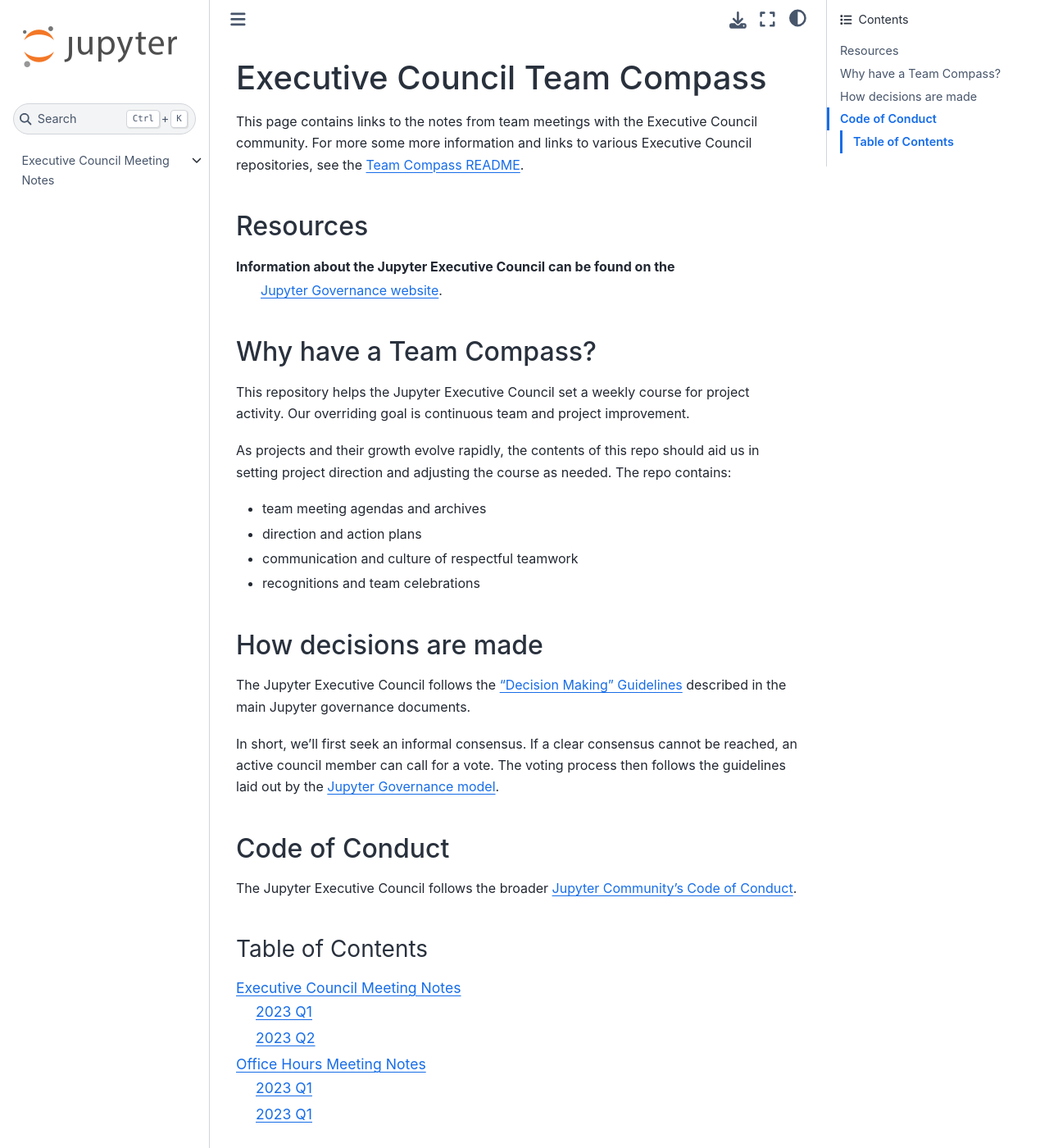
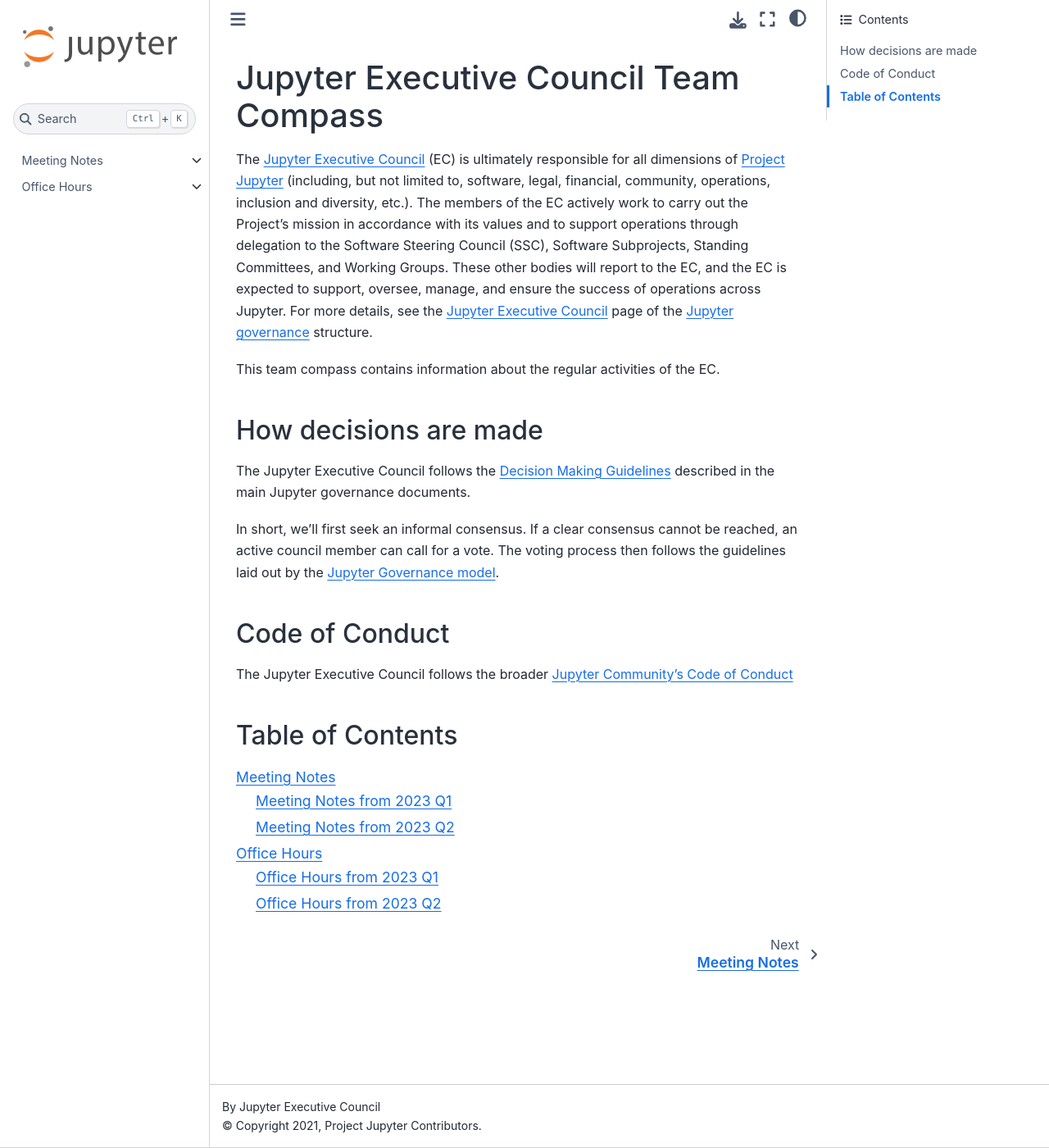
Before and after one commit to jupyter-governance/ec-team-compass, a Sphinx documentation site: the page built from docs/index.md, in a window 1280 px wide and 1400 px high. Shown: the whole window at 82% size. Built offline with Sphinx 7.4.7 and the Sphinx Book theme 1.1.4, drawn with Linux system fonts in a browser that asks for light colours; some of the changed text lies outside the part shown.

Commit message:
Restructure team compass

````diff
--- a/docs/conf.py
+++ b/docs/conf.py
@@ -44,9 +44,9 @@
 master_doc = 'index'
 
 # General information about the project.
-project = 'Team Compass'
+project = 'Jupyter Executive Council Team Compass'
 copyright = '2021, Project Jupyter Contributors'
-author = 'Executive Council'
+author = 'Jupyter Executive Council'
 
 # The version info for the project you're documenting, acts as replacement for
 # |version| and |release|, also used in various other places throughout the
--- /dev/null
+++ b/docs/index.md
@@ -0,0 +1,26 @@
+# Jupyter Executive Council Team Compass
+
+The [Jupyter Executive Council](https://jupyter.org/governance/executive_council.html) (EC) is ultimately responsible for all dimensions of [Project Jupyter](https://jupyter.org/) (including, but not limited to, software, legal, financial, community, operations, inclusion and diversity, etc.). The members of the EC actively work to carry out the Project’s mission in accordance with its values and to support operations through delegation to the Software Steering Council (SSC), Software Subprojects, Standing Committees, and Working Groups. These other bodies will report to the EC, and the EC is expected to support, oversee, manage, and ensure the success of operations across Jupyter. For more details, see the [Jupyter Executive Council](https://jupyter.org/governance/executive_council.html) page of the [Jupyter governance](https://jupyter.org/governance) structure.
+
+This team compass contains information about the regular activities of the EC.
+
+## How decisions are made
+
+The Jupyter Executive Council follows the
+[Decision Making Guidelines](https://jupyter.org/governance/decision_making.html#required-aspects-of-decision-making) described in the main Jupyter governance documents.
+
+In short, we'll first seek an informal consensus. If a clear consensus cannot be reached, an active council member can call for a vote. The voting process then follows the guidelines laid out by the [Jupyter Governance model](https://jupyter.org/governance/decision_making.html#required-aspects-of-decision-making).
+
+
+## Code of Conduct
+
+The Jupyter Executive Council follows the broader [Jupyter Community's Code of
+Conduct](https://jupyter.org/governance/conduct/code_of_conduct.html)
+
+## Table of Contents
+
+```{toctree}
+:titlesonly:
+meeting_notes/index
+office_hours/index
+```
--- a/docs/index.rst
+++ /dev/null
@@ -1,57 +0,0 @@
-==============================
-Executive Council Team Compass
-==============================
-
-
-This page contains links to the notes from team meetings
-with the Executive Council community.
-For more some more information and links to various
-Executive Council repositories, see the
-`Team Compass README <https://github.com/jupyter/execute-council-team-compass>`_.
-
-Resources
-=========
-
-Information about the Jupyter Executive Council can be found on the
- `Jupyter Governance website <https://jupyter.org/governance/executive_council.html>`_.
-
-Why have a Team Compass?
-========================
-
-This repository helps the Jupyter Executive Council set a weekly
-course for project activity. Our overriding goal is continuous team and
-project improvement.
-
-As projects and their growth evolve rapidly, the contents of this repo
-should aid us in setting project direction and adjusting the course as
-needed. The repo contains:
-
-- team meeting agendas and archives
-- direction and action plans
-- communication and culture of respectful teamwork
-- recognitions and team celebrations
-
-How decisions are made
-======================
-
-The Jupyter Executive Council follows the
-`"Decision Making" Guidelines <https://jupyter.org/governance/decision_making.html#required-aspects-of-decision-making>`_ described in the main Jupyter governance documents.
-
-In short, we'll first seek an informal consensus. If a clear consensus cannot be reached, an active council member can call for a vote. The voting process then follows the guidelines laid out by the `Jupyter Governance model <https://jupyter.org/governance/decision_making.html#required-aspects-of-decision-making>`_.
-
-
-Code of Conduct
-===============
-
-The Jupyter Executive Council follows the broader
-`Jupyter Community's Code of Conduct <https://jupyter.org/governance/conduct/code_of_conduct.html>`_.
-
-
-
-Table of Contents
------------------
-
-.. toctree::
-   :maxdepth: 2
-
-   Meeting Notes <meeting_notes>
--- a/docs/office_hours/2023_Q1.md
+++ b/docs/office_hours/2023_Q1.md
@@ -1,4 +1,4 @@
-# Meeting Notes from 2023 Q1
+# Office Hours from 2023 Q1
 
 ## March 23 2023
 
--- a/docs/office_hours/2023_Q2.md
+++ b/docs/office_hours/2023_Q2.md
@@ -1,4 +1,4 @@
-# Meeting Notes from 2023 Q2
+# Office Hours from 2023 Q2
 
 ## 4 May 2023
 
--- /dev/null
+++ b/docs/office_hours/index.md
@@ -0,0 +1,8 @@
+# Office Hours
+
+```{toctree}
+:maxdepth:1
+:titlesonly:
+2023_Q1
+2023_Q2
+```
````
Also changed, not shown: README.md (+2 -0 lines), docs/meeting_notes.rst (deleted, +0 -19 lines), docs/meeting_notes/index.md (added, +8 -0 lines).
